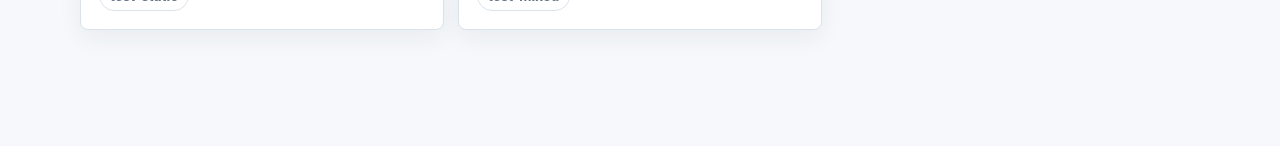
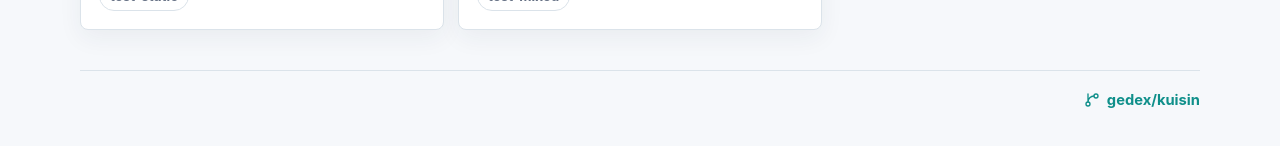
Before and after one commit to gedex/kuisin, a React (Vite) app: page / in a window 1280 px wide. Shown: the part 1106-1252 px from the top of the page. Before the commit the page ends 1192 px from the top, so only its background shows below. Built offline with nearby package versions, Linux system fonts and the light colour scheme.

Commit message:
Add repository footer link

```diff
--- a/src/routes/root/AppShell.css
+++ b/src/routes/root/AppShell.css
@@ -1,7 +1,14 @@
 .app-shell {
   width: min(1120px, calc(100% - 32px));
+  min-height: 100vh;
   margin: 0 auto;
   padding: 20px 0 56px;
+  display: flex;
+  flex-direction: column;
+}
+
+.app-shell main {
+  flex: 1;
 }
 
 .topbar {
@@ -34,6 +41,33 @@
   box-shadow: var(--shadow);
 }
 
+.app-footer {
+  display: flex;
+  flex-wrap: wrap;
+  align-items: center;
+  justify-content: flex-end;
+  gap: 12px;
+  margin-top: 40px;
+  padding-top: 20px;
+  border-top: 1px solid var(--border);
+  color: var(--muted);
+  font-size: 0.92rem;
+}
+
+.footer-link {
+  display: inline-flex;
+  align-items: center;
+  gap: 7px;
+  color: var(--primary);
+  font-weight: 750;
+}
+
+.footer-link:hover {
+  color: var(--primary-strong);
+  text-decoration: underline;
+  text-underline-offset: 3px;
+}
+
 @media (max-width: 880px) {
   .app-shell {
     width: min(100% - 24px, 720px);
@@ -53,4 +87,8 @@
   .brand {
     min-height: 42px;
   }
+
+  .app-footer {
+    text-align: center;
+  }
 }
--- a/src/routes/root/AppShell.tsx
+++ b/src/routes/root/AppShell.tsx
@@ -1,5 +1,5 @@
 import { Link, Outlet } from "@tanstack/react-router";
-import { GraduationCap } from "lucide-react";
+import { GitBranch, GraduationCap } from "lucide-react";
 import { ThemeSwitcher } from "../../components/ThemeSwitcher";
 import "./AppShell.css";
 
@@ -18,6 +18,17 @@ export function AppShell() {
       <main>
         <Outlet />
       </main>
+      <footer className="app-footer">
+        <a
+          className="footer-link"
+          href="https://github.com/gedex/kuisin"
+          target="_blank"
+          rel="noreferrer"
+        >
+          <GitBranch size={16} aria-hidden="true" />
+          <span>gedex/kuisin</span>
+        </a>
+      </footer>
     </div>
   );
 }
```
